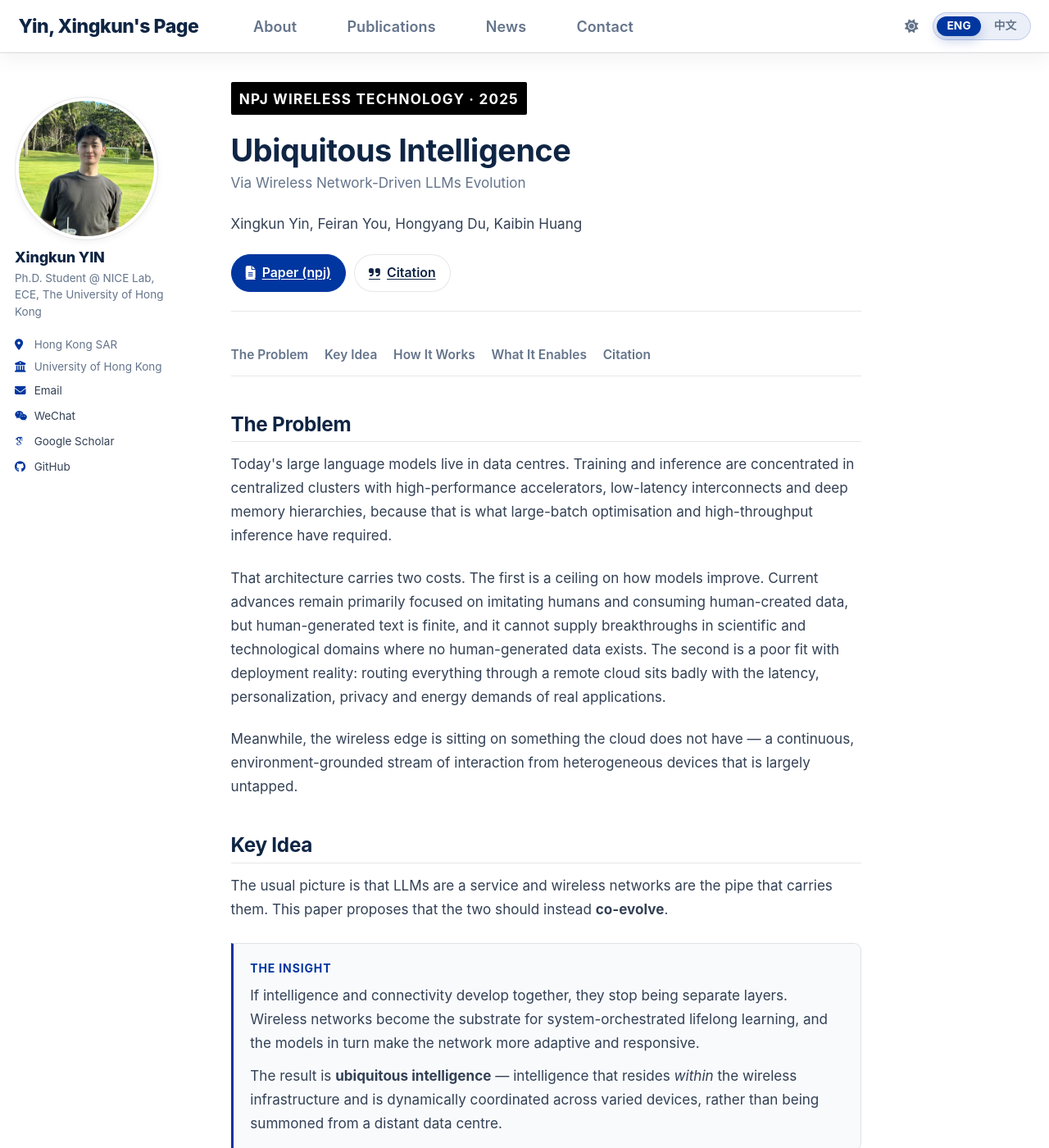
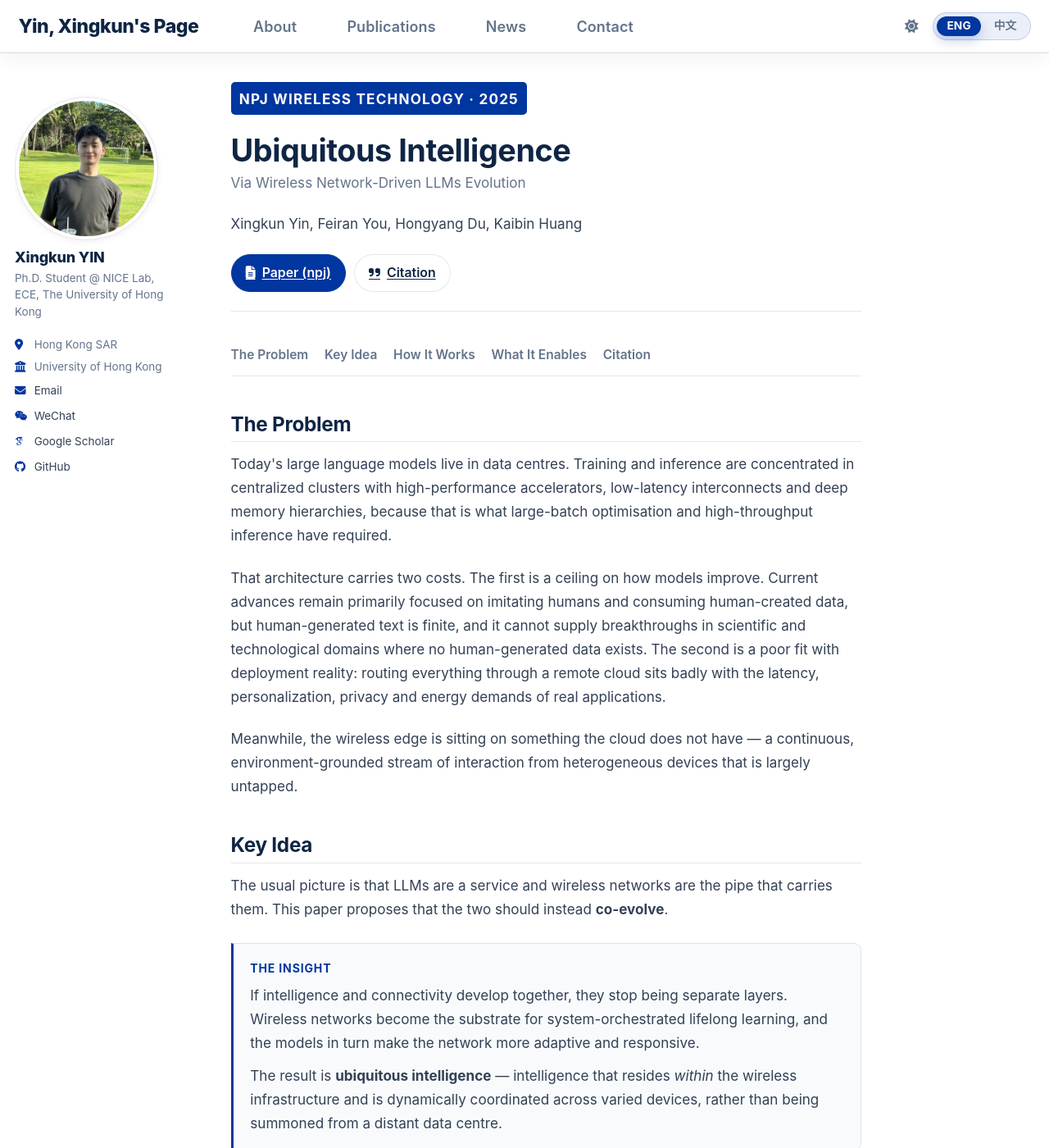
Before and after one commit to troyyxk/troyyxk.github.io, a Jekyll site: the page built from _publications/2025-01-01-ubiquitous-intelligence.md, in a window 1280 px wide and 1400 px high. Shown: the whole window at 82% size. Built offline with Jekyll 4.4.1, drawn with Linux system fonts in a browser that asks for light colours; some web fonts are replaced; a script bundle is joined from its source files by our own code; library files that are not in the unit come from our copies; comment, search, counter and statistics services are not loaded.

Commit message:
Colour the accepted-venue flag with the site accent; drop it for arXiv-only papers
A solid black block above the title read as pasted on, especially on the dark
theme. The flag now uses the same fill as the primary button — accent with
white text in the light theme, the lighter accent with dark text in the dark
theme — so it belongs to the page in both themes.

The flag is also now opt-in per paper: only a venue that has actually accepted
the paper (NeurIPS, npj Wireless Technology, IJCNN) carries it. Papers that are
still arXiv-only keep the plain accent label with no background.

```diff
--- a/_publications/2025-01-01-ubiquitous-intelligence.md
+++ b/_publications/2025-01-01-ubiquitous-intelligence.md
@@ -14,7 +14,7 @@ description: 'A paradigm where LLMs evolve within wireless network-driven ecosys
 ---
 
 <section class="paper-hero">
-  <p class="paper-hero__venue">npj Wireless Technology &middot; 2025</p>
+  <p class="paper-hero__venue paper-hero__venue--accepted">npj Wireless Technology &middot; 2025</p>
   <h1 class="paper-hero__title">Ubiquitous Intelligence</h1>
   <p class="paper-hero__subtitle"><span class="lang-zh lang-block">基于无线网络驱动的大模型演化</span>Via Wireless Network-Driven LLMs Evolution</p>
   <p class="paper-hero__authors">Xingkun Yin, Feiran You, Hongyang Du, Kaibin Huang</p>
--- a/_sass/layout/_paper.scss
+++ b/_sass/layout/_paper.scss
@@ -16,23 +16,32 @@
   border-bottom: 1px solid var(--rs-border);
 }
 
-/* The venue is a small black flag sitting above the title: white uppercase
-   text on a solid dark ground, so the venue/journal is the first thing the
-   eye lands on. The ground is black in both themes, which keeps the flag
-   legible on the light and the dark surface alike. A paper that is only on
-   arXiv reads "arXiv preprint" here; an accepted paper names its venue and
-   nothing else — no preprint id after it. */
+/* The venue label above the title. A paper that is still only on arXiv simply
+   names its status in the accent colour; a paper that has been accepted
+   somewhere carries a solid flag instead, so the venue is the first thing the
+   eye lands on. The flag borrows the primary button's fill — accent with white
+   text in the light theme, the lighter accent with dark text in the dark theme
+   — which is what keeps it sitting on the page instead of fighting it. An
+   accepted paper names its venue and nothing else: no preprint id after it. */
 .paper-hero__venue {
-  display: inline-block;
   margin: 0 0 0.6rem;
-  padding: 0.32em 0.6em;
-  background: #000000;
-  border-radius: 2px;
   font-size: 0.78rem;
   font-weight: 700;
   letter-spacing: 0.07em;
   text-transform: uppercase;
+  color: var(--rs-accent);
+}
+
+.paper-hero__venue--accepted {
+  display: inline-block;
+  padding: 0.32em 0.6em;
+  background: var(--rs-accent);
+  border-radius: 5px;
   color: #ffffff;
+}
+
+html[data-theme="dark"] .paper-hero__venue--accepted {
+  color: #10151f;
 }
 
 .paper-hero__title {
```
Also changed, not shown: _publications/2021-07-18-forecasting-stock-prices.md (+1 -1 lines), _publications/2026-01-27-glove.md (+1 -1 lines).
